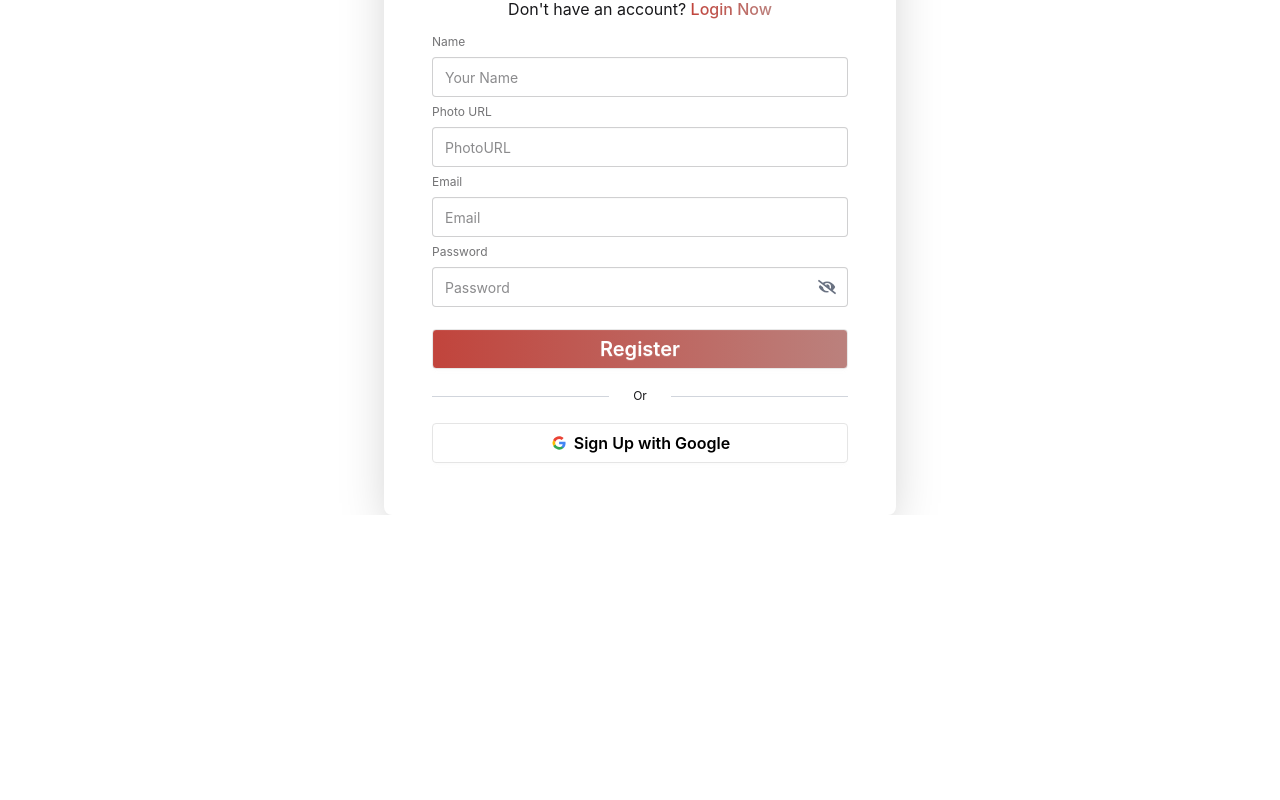
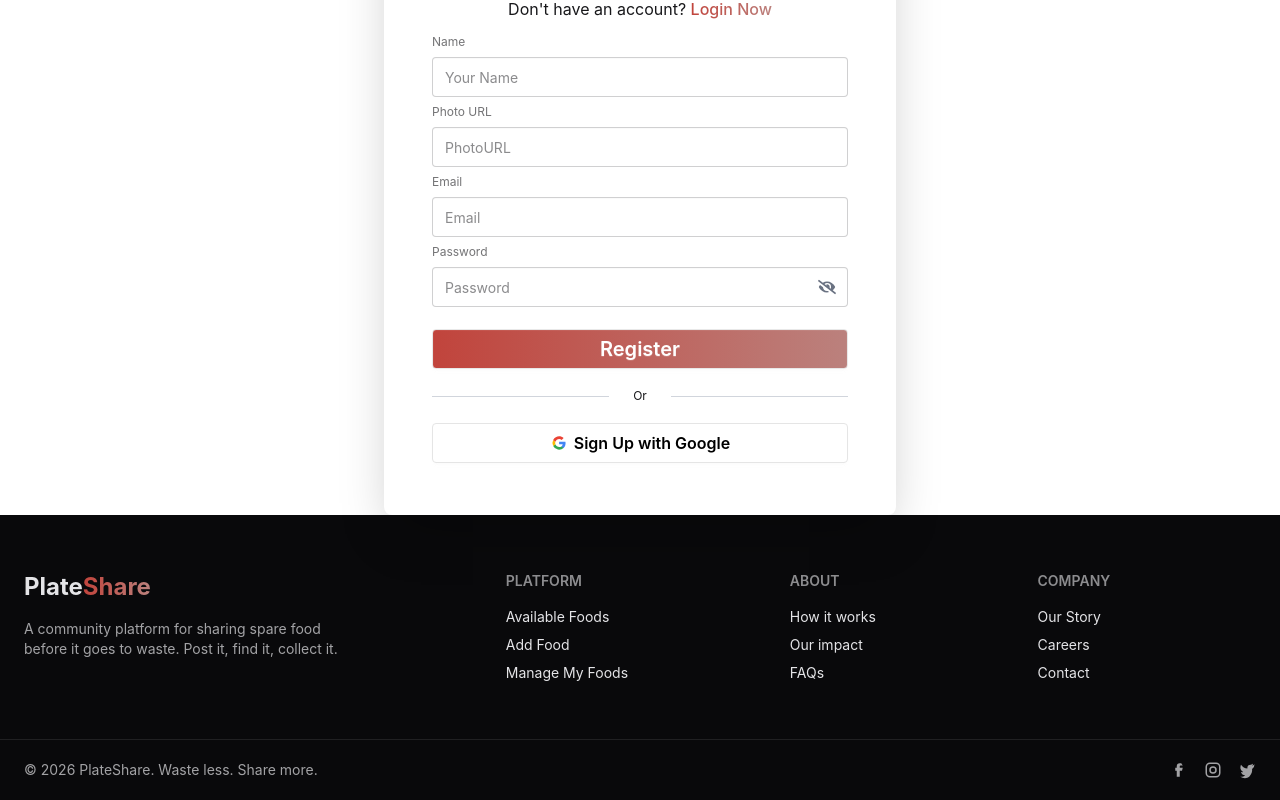
Before and after one commit to Nurmohammed-ux/plateshare-client, a React (Vite) app: page /register in a window 1280 px wide. Shown: the part 291-1091 px from the top of the page. Before the commit the page ends 806 px from the top, so only its background shows below. Built offline with nearby package versions, Linux system fonts and the light colour scheme; no server answers.

Commit message:
add footer and logout function

```diff
--- /dev/null
+++ b/src/components/Faq/Faq.jsx
@@ -0,0 +1,50 @@
+const FAQS = [
+  {
+    q: "Is PlateShare free to use?",
+    a: "Yes. Posting food and collecting food are both completely free — PlateShare never takes a cut.",
+  },
+  {
+    q: "What kind of food can I share?",
+    a: "Anything safe and still good to eat: home-cooked leftovers, surplus groceries, bakery items, garden produce, and sealed pantry goods.",
+  },
+  {
+    q: "How do I arrange pickup?",
+    a: "Once someone claims your listing, you can message them directly in the app to agree a time and place.",
+  },
+  {
+    q: "Is there a limit to how much I can post?",
+    a: "No limit — post as often as you have spare food. Just keep the quantity and pickup window accurate.",
+  },
+];
+
+const Faq = () => {
+  return (
+    <div className="pb-10">
+      <div className="text-center max-w-2xl lg:max-w-4xl mx-auto mb-10">
+        <p className="badge badge-secondary badge-outline font-semibold mb-3">
+          Good to know
+        </p>
+        <h2 className="text-3xl md:text-4xl font-bold">
+          Frequently asked questions
+        </h2>
+      </div>
+
+      <div className="max-w-2xl mx-auto space-y-3">
+        {FAQS.map((item, i) => (
+          <div
+            key={item.q}
+            className="collapse collapse-plus bg-base-100 border border-base-200"
+          >
+            <input type="radio" name="faq-accordion" defaultChecked={i === 0} />
+            <div className="collapse-title font-semibold">{item.q}</div>
+            <div className="collapse-content text-sm text-gray-600">
+              <p>{item.a}</p>
+            </div>
+          </div>
+        ))}
+      </div>
+    </div>
+  );
+};
+
+export default Faq;
--- a/src/components/FeaturedFoods/FeaturedFoods.jsx
+++ b/src/components/FeaturedFoods/FeaturedFoods.jsx
@@ -19,7 +19,7 @@ const FeaturedFoods = () => {
       });
   }, [axios]);
   return (
-    <div>
+    <div className="px-3">
       <div className="text-center max-w-2xl mx-auto mb-12">
         <p className="badge badge-secondary badge-outline font-semibold mb-3">
           Featured right now
@@ -35,7 +35,7 @@ const FeaturedFoods = () => {
           <span className="loading loading-spinner loading-lg text-secondary"></span>
         </div>
       ) : (
-        <div className="grid grid-cols-1 sm:grid-cols-2 lg:grid-cols-3 gap-6 px-3">
+        <div className="grid grid-cols-1 sm:grid-cols-2 lg:grid-cols-3 gap-6">
           {foods.map((food) => (
             <FoodCart key={food._id} food={food} />
           ))}
--- a/src/components/FoodCart/FoodCart.jsx
+++ b/src/components/FoodCart/FoodCart.jsx
@@ -1,7 +1,16 @@
+import { IoLocationOutline, IoTimerOutline } from "react-icons/io5";
 import { Link } from "react-router";
 
 const FoodCart = ({ food }) => {
-  const {_id, food_image, food_name, quantity, pickup_location, pickup_time, expire_date}= food;
+  const {
+    _id,
+    food_image,
+    food_name,
+    quantity,
+    pickup_location,
+    pickup_time,
+    expire_date,
+  } = food;
   return (
     <div>
       <div
@@ -20,8 +29,10 @@ const FoodCart = ({ food }) => {
         </figure>
         <div className="card-body">
           <h3 className="card-title text-lg">{food_name}</h3>
-          <p className="text-sm text-gray-500">📍 {pickup_location}</p>
-          <p className="text-sm text-gray-500">Pickup Time : {pickup_time}</p>
+          <p className="text-sm flex items-center gap-2 text-gray-500">
+            <IoLocationOutline /> {pickup_location}
+          </p>
+          <p className="text-sm flex items-center gap-2 text-gray-500"><IoTimerOutline />  {pickup_time}</p>
           <div className="card-actions justify-between items-center mt-2">
             <span className="text-xs font-mono text-gray-400">
               Use by {expire_date}
--- /dev/null
+++ b/src/components/Footer/Footer.jsx
@@ -0,0 +1,95 @@
+import { Link } from "react-router";
+
+const Footer = () => {
+  return (
+    <footer className="bg-neutral text-neutral-content">
+      <div className="footer sm:footer-horizontal px-6 py-14 max-w-7xl mx-auto">
+        <aside>
+          <Link to="/" className="text-2xl font-bold text-neutral-content">
+            Plate
+            <span className="text-transparent bg-clip-text text-gradient">
+              Share
+            </span>
+          </Link>
+          <p className="opacity-70 max-w-xs text-sm mt-2">
+            A community platform for sharing spare food before it goes to waste.
+            Post it, find it, collect it.
+          </p>
+        </aside>
+
+        <nav>
+          <h6 className="footer-title">Platform</h6>
+          <Link to="/availableFoods" className="link link-hover">
+            Available Foods
+          </Link>
+          <Link to="/addFood" className="link link-hover">
+            Add Food
+          </Link>
+          <Link to="/manageMyFoods" className="link link-hover">
+            Manage My Foods
+          </Link>
+        </nav>
+
+        <nav>
+          <h6 className="footer-title">About</h6>
+          <a className="link link-hover">How it works</a>
+          <a className="link link-hover">Our impact</a>
+          <a className="link link-hover">FAQs</a>
+        </nav>
+
+        <nav>
+          <h6 className="footer-title">Company</h6>
+          <a className="link link-hover">Our Story</a>
+          <a className="link link-hover">Careers</a>
+          <a className="link link-hover">Contact</a>
+        </nav>
+      </div>
+
+      <div className="border-t border-neutral-content/10 py-5">
+        <div className="max-w-7xl mx-auto px-6 flex flex-col sm:flex-row justify-between items-center gap-3 text-sm opacity-70">
+          <span>
+            &copy; {new Date().getFullYear()} PlateShare. Waste less. Share
+            more.
+          </span>
+          <div className="flex gap-4">
+            <a aria-label="Facebook" className="hover:opacity-100">
+              <svg
+                width="18"
+                height="18"
+                viewBox="0 0 24 24"
+                fill="currentColor"
+              >
+                <path d="M15 3h-2a4 4 0 0 0-4 4v2H7v4h2v8h4v-8h3l1-4h-4V7a1 1 0 0 1 1-1h3z" />
+              </svg>
+            </a>
+            <a aria-label="Instagram" className="hover:opacity-100">
+              <svg
+                width="18"
+                height="18"
+                viewBox="0 0 24 24"
+                fill="none"
+                stroke="currentColor"
+                strokeWidth="2"
+              >
+                <rect x="3" y="3" width="18" height="18" rx="5" />
+                <circle cx="12" cy="12" r="4" />
+              </svg>
+            </a>
+            <a aria-label="Twitter" className="hover:opacity-100">
+              <svg
+                width="18"
+                height="18"
+                viewBox="0 0 24 24"
+                fill="currentColor"
+              >
+                <path d="M22 4s-1 1.5-3 2.5c1-1.5.9-2.7.9-2.7s-1.1.8-2.4 1.1A4.3 4.3 0 0 0 12.5 9c0 .4 0 .7.1 1A11.5 11.5 0 0 1 4 5s-3 6.5 3 9.5c-1 .5-2 .6-3 .3 0 0 .8 4 5.5 4.5-1.5 1.2-4 2-6.5 1.7 4 2.4 8.8 2.7 12.2-.4 3-2.8 4-7 3.6-9.8A8 8 0 0 0 22 4z" />
+              </svg>
+            </a>
+          </div>
+        </div>
+      </div>
+    </footer>
+  );
+};
+
+export default Footer;
--- a/src/components/HowItWorks/HowItWorks.jsx
+++ b/src/components/HowItWorks/HowItWorks.jsx
@@ -26,7 +26,7 @@ const HowItWorks = () => {
         <p className="badge badge-secondary badge-outline font-semibold mb-3">
           Three steps, no waste
         </p>
-        <h2 className="text-3xl md:text-4xl font-bold">How PlateShare works</h2>
+        <h2 className="text-3xl md:text-4xl font-bold">How <span className="text-secondary px-1">PlateShare</span> Works</h2>
         <p className="text-gray-600 mt-3">
           Every listing moves through the same simple path, from someone&apos;s
           kitchen to someone else&apos;s table.
--- a/src/components/Navbar/Navbar.jsx
+++ b/src/components/Navbar/Navbar.jsx
@@ -1,10 +1,8 @@
-
 import { Link, NavLink } from "react-router";
 import UseAuth from "../../hooks/useAuth";
 
-
 const Navbar = () => {
-  const { user } = UseAuth();
+  const { user, logOut } = UseAuth();
   // console.log(user);
   const getLinkClass = ({ isActive }) =>
     `font-semibold ${isActive ? "text-gradient text-base font-semibold px-2" : "text-gray-600 px-2 text-base font-semibold hover:text-gray-900"}`;
@@ -38,8 +36,16 @@ const Navbar = () => {
     </>
   );
 
+  const handleLogOut = () => {
+    logOut()
+      .then(() => {})
+      .catch((error) => {
+        console.log(error.message);
+      });
+  };
+
   return (
-    <div className="navbar bg-base-100 shadow-sm">
+    <div className="navbar bg-base-100 px-4">
       <div className="navbar-start">
         {/* Logo */}
         <Link to="/" className="text-3xl font-bold">
@@ -83,7 +89,10 @@ const Navbar = () => {
               you might want to show them here instead */}
               <li className="lg:hidden">{links}</li>
 
-              <button className="text-gray-600 pl-2 pt-1 lg:pt-0 text-base font-semibold hover:text-red-400">
+              <button
+                onClick={handleLogOut}
+                className="text-gray-600 pl-2 pt-1 lg:pt-0 text-base font-semibold hover:text-red-400"
+              >
                 Logout
               </button>
             </ul>
--- /dev/null
+++ b/src/components/Testimonials/Testimonials.jsx
@@ -0,0 +1,68 @@
+const testimonials = [
+  {
+    name: "Sarah Oliver",
+    role: "PlateShare member",
+    quote:
+      "I started using PlateShare because we needed items for our newborn. I've since discovered a whole community nearby doing the same for each other.",
+    avatar:
+      "https://i.ibb.co.com/XkK0M4BN/sarah.avif",
+  },
+  {
+    name: "Chloe Johnson",
+    role: "PlateShare member",
+    quote:
+      "I wanted to come and say hi — I'm new here and this app has been such a positive experience during a tight month for our family.",
+    avatar:
+      "https://i.ibb.co.com/XkK0M4BN/sarah.avif",
+  },
+  {
+    name: "Imran Kabir",
+    role: "Local bakery owner",
+    quote:
+      "Instead of tossing unsold bread at closing, we list it on PlateShare and it's collected within the hour, every time.",
+    avatar:
+      "https://i.ibb.co.com/4RRKJdPw/mustafiz.webp",
+  },
+];
+
+const Testimonials = () => {
+  return (
+    <div className="pb-10 px-4">
+      <div className="text-center max-w-2xl mx-auto mb-6">
+        <p className="badge badge-secondary badge-outline font-semibold mb-3">
+          Community voices
+        </p>
+        <h2 className="text-3xl md:text-4xl font-bold">
+          Hear why our community loves PlateShare
+        </h2>
+      </div>
+
+      <div className="grid grid-cols-1 md:grid-cols-3 gap-6">
+        {testimonials.map((t) => (
+          <div
+            key={t.name}
+            className="card bg-base-100 shadow-sm border border-base-200"
+          >
+            <div className="card-body">
+              <p className="text-3xl text-primary/30 leading-none">“</p>
+              <p className="text-gray-600 text-sm -mt-2">{t.quote}</p>
+              <div className="flex items-center gap-3 mt-4">
+                <div className="avatar">
+                  <div className="w-10 rounded-full">
+                    <img src={t.avatar} alt={t.name} />
+                  </div>
+                </div>
+                <div>
+                  <p className="font-semibold text-sm">{t.name}</p>
+                  <p className="text-xs text-gray-500">{t.role}</p>
+                </div>
+              </div>
+            </div>
+          </div>
+        ))}
+      </div>
+    </div>
+  );
+};
+
+export default Testimonials;
--- a/src/contexts/AuthProvider.jsx
+++ b/src/contexts/AuthProvider.jsx
@@ -4,6 +4,7 @@ import {
   onAuthStateChanged,
   signInWithEmailAndPassword,
   signInWithPopup,
+  signOut,
 } from "firebase/auth";
 import AuthContext from "./AuthContext";
 import { auth } from "../firebase/firebase.init";
@@ -28,7 +29,12 @@ const AuthProvider = ({ children }) => {
   const signInWithGoogle = () => {
     setLoading(true);
     return signInWithPopup(auth, googleProvider);
-  }
+  };
+
+  const logOut = () => {
+    setLoading(true);
+    return signOut(auth);
+  };
 
   useEffect(() => {
     const unsubscribe = onAuthStateChanged(auth, (currentUser) => {
@@ -38,13 +44,21 @@ const AuthProvider = ({ children }) => {
     return () => unsubscribe();
   }, []);
 
+  if (loading) {
+    return (
+      <div className="flex justify-center py-16">
+        <span className="loading loading-spinner loading-lg text-secondary"></span>
+      </div>
+    );
+  }
+
   const authInfo = {
     user,
     loading,
-    setLoading,
     createUser,
     loginUser,
     signInWithGoogle,
+    logOut,
   };
   return <AuthContext value={authInfo}>{children}</AuthContext>;
 };
--- a/src/layouts/Home/Home.jsx
+++ b/src/layouts/Home/Home.jsx
@@ -4,6 +4,8 @@ import Hero from "../../components/Hero/Hero";
 import HowItWorks from "../../components/HowItWorks/HowItWorks";
 import OurMission from "../../components/OurMission/OurMission";
 import CommunityImpact from "../../components/CommunityImpact/CommunityImpact";
+import Testimonials from "../../components/Testimonials/Testimonials";
+import Faq from "../../components/Faq/Faq";
 
 const Home = () => {
   return (
@@ -21,6 +23,8 @@ const Home = () => {
       <HowItWorks />
       <OurMission />
       <CommunityImpact />
+      <Testimonials />
+      <Faq />
     </div>
   );
 };
--- a/src/layouts/RootLayout/RootLayout.jsx
+++ b/src/layouts/RootLayout/RootLayout.jsx
@@ -1,11 +1,13 @@
 import { Outlet } from "react-router";
 import Navbar from "../../components/Navbar/Navbar";
+import Footer from "../../components/Footer/Footer";
 
 const RootLayout = () => {
   return (
     <div className="container mx-auto">
         <Navbar />
         <Outlet />
+        <Footer />
     </div>
   );
 };
```
Also changed, not shown: src/assets/sarah.avif (added).
